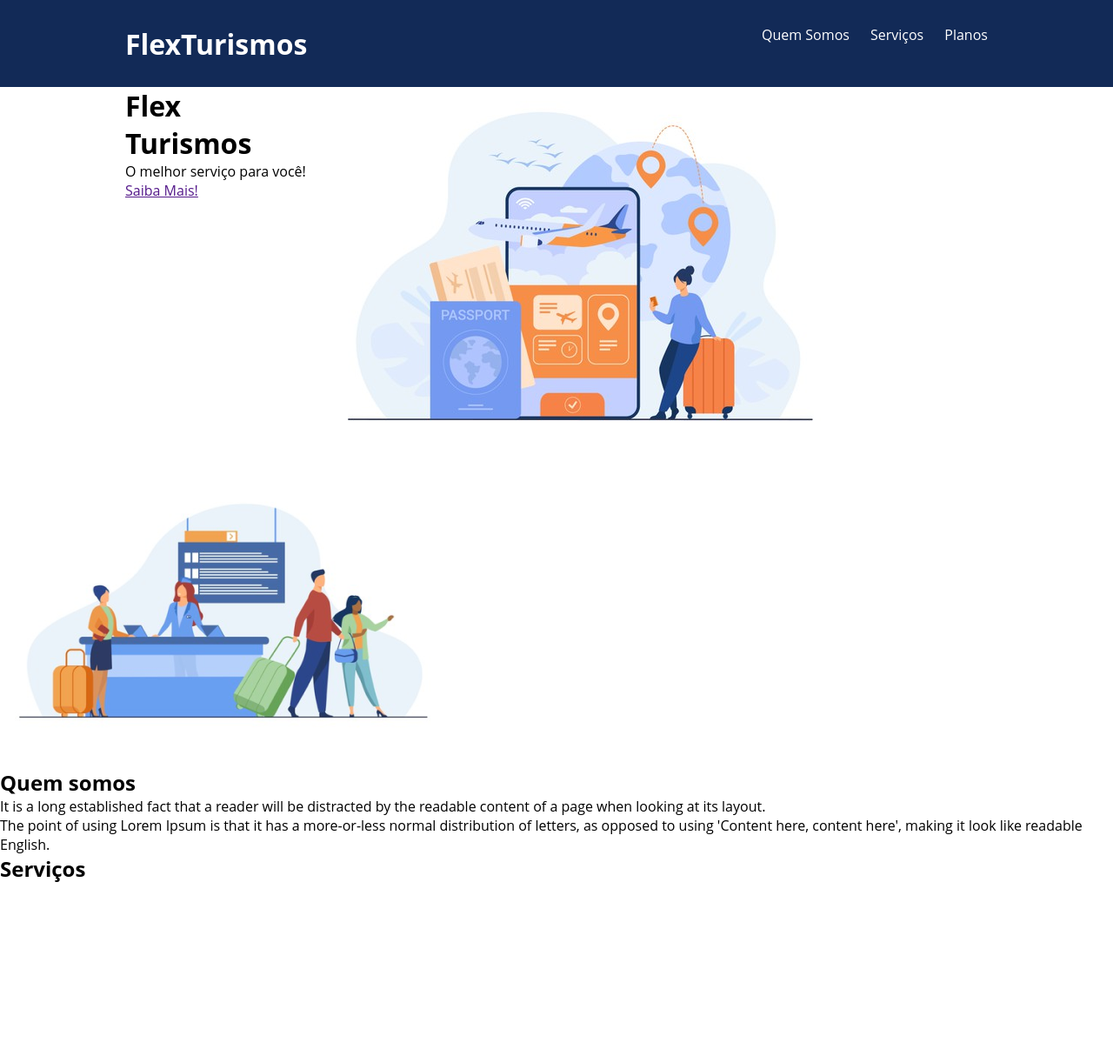
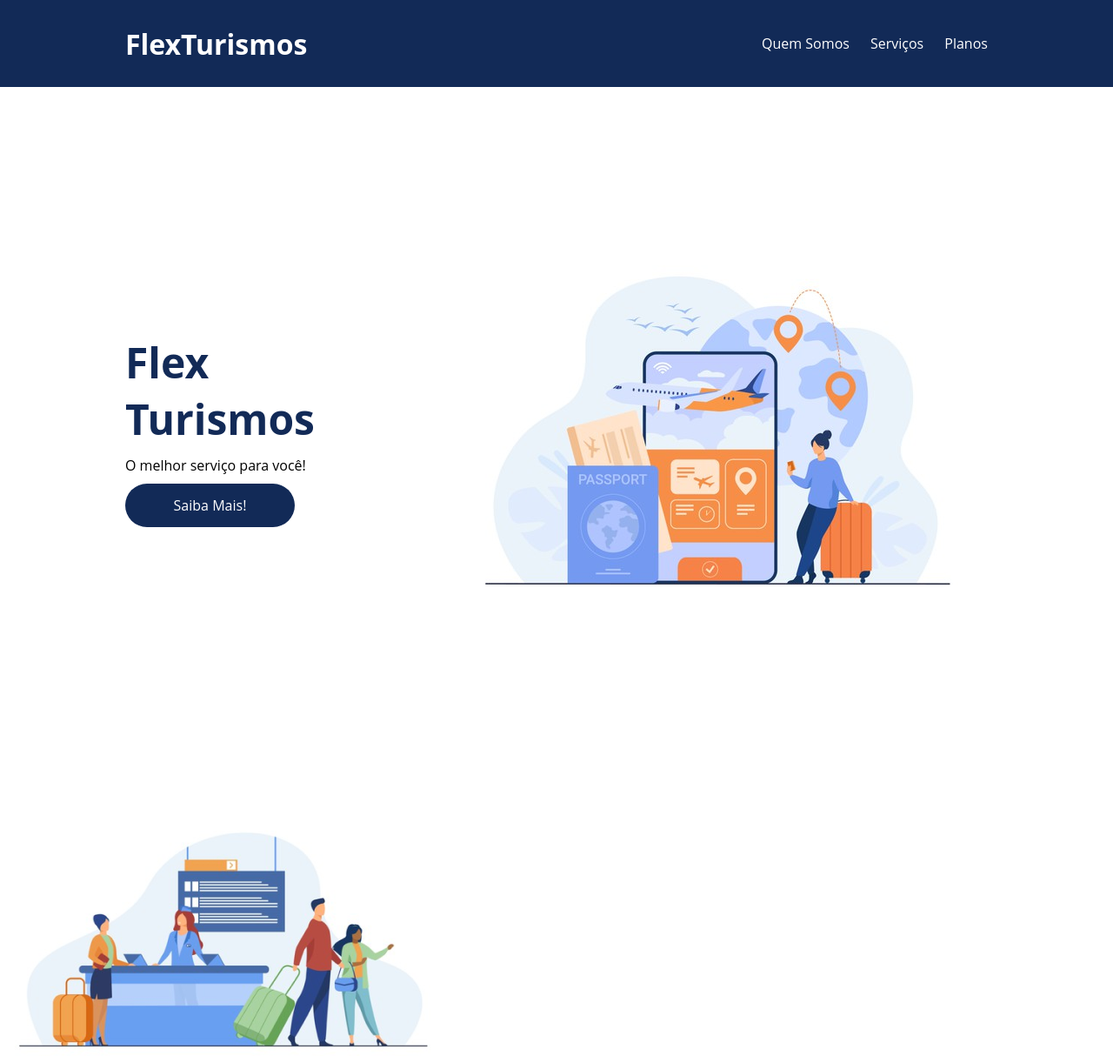
Before and after one commit to stumpf-alexandre/projetos_dio, a PHP site: page / in a window 1280 px wide. Shown: the top 1214 px of the page at 87% size. Run offline with PHP 8.4, Linux system fonts and the light colour scheme.

Commit message:
estilizando a apresentação e centralizando os itens do menu

```diff
--- a/ImpulsoJavaScript/flexBox/flexProjeto/index.html
+++ b/ImpulsoJavaScript/flexBox/flexProjeto/index.html
@@ -23,8 +23,8 @@
         </div>
     </header>
 
-    <div class="flexContainer">
-        <div>
+    <div class="flexContainer presentation">
+        <div class="presentationText">
             <h1>Flex <br>Turismos</h1>
             <p>O melhor serviço para você!</p>
             <a href="">Saiba Mais!</a>
--- a/ImpulsoJavaScript/flexBox/flexProjeto/style.css
+++ b/ImpulsoJavaScript/flexBox/flexProjeto/style.css
@@ -32,7 +32,33 @@ header .listItems{
     max-width: 260px;
     width: 100%;
     justify-content: space-between;
+    align-items: center;
 }
 .listItems li a{
     color: #fff;
 }
+.presentation{
+    height: 100vh;
+    align-items: center;
+    justify-content: space-between;
+}
+.presentation .presentationText{
+    min-height: 200px;
+}
+.presentationText h1{
+    color: #122A57;
+    font-size: 48px;
+    margin-bottom: 10px;
+}
+.presentationText a{
+    text-decoration: none;
+    background-color: #122A57;
+    color: #fff;
+    text-align: center;
+    border-radius: 30px;
+    width: 195px;
+    display: block;
+    height: 50px;
+    line-height: 50px;
+    margin: 10px 0 10px 0;
+}
```
